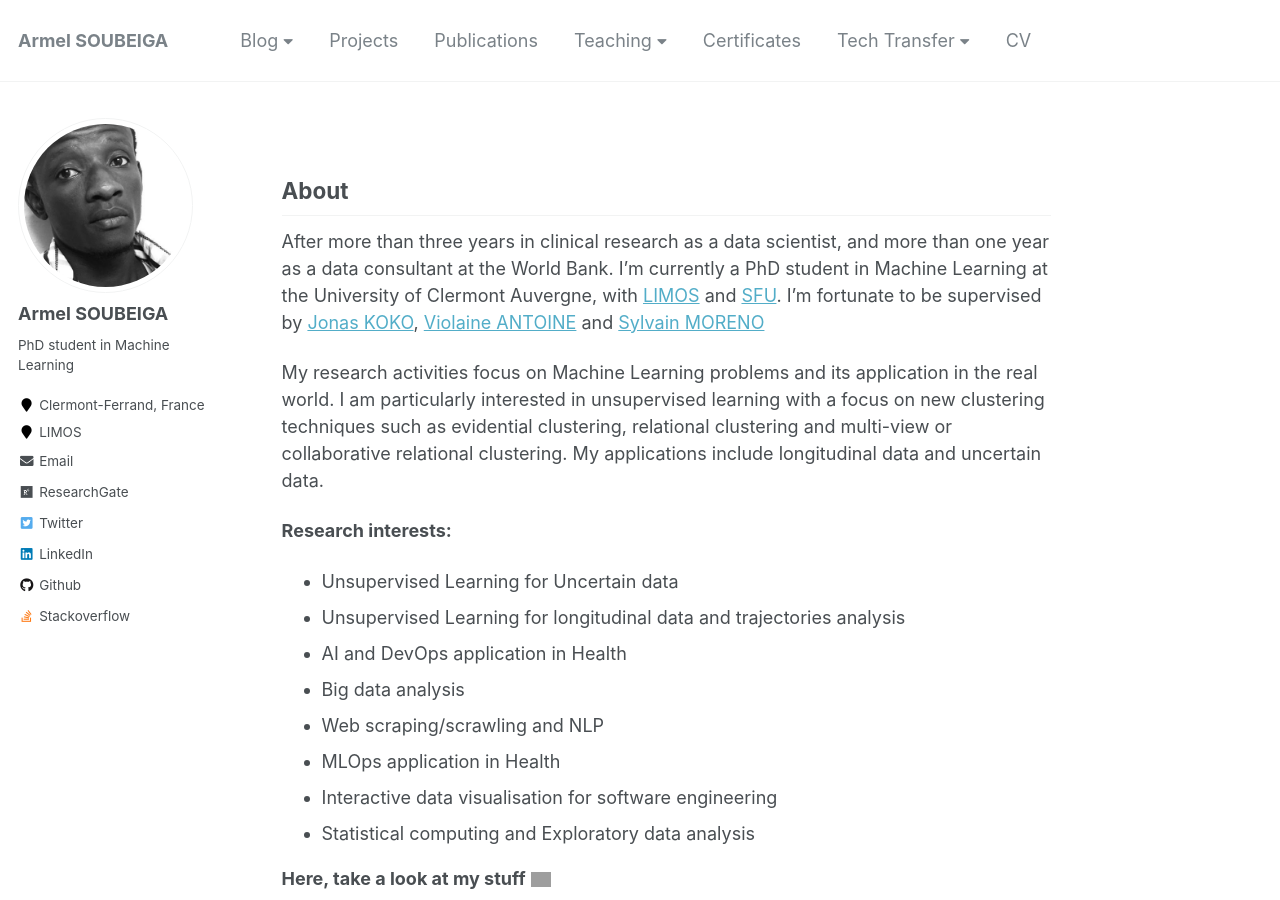
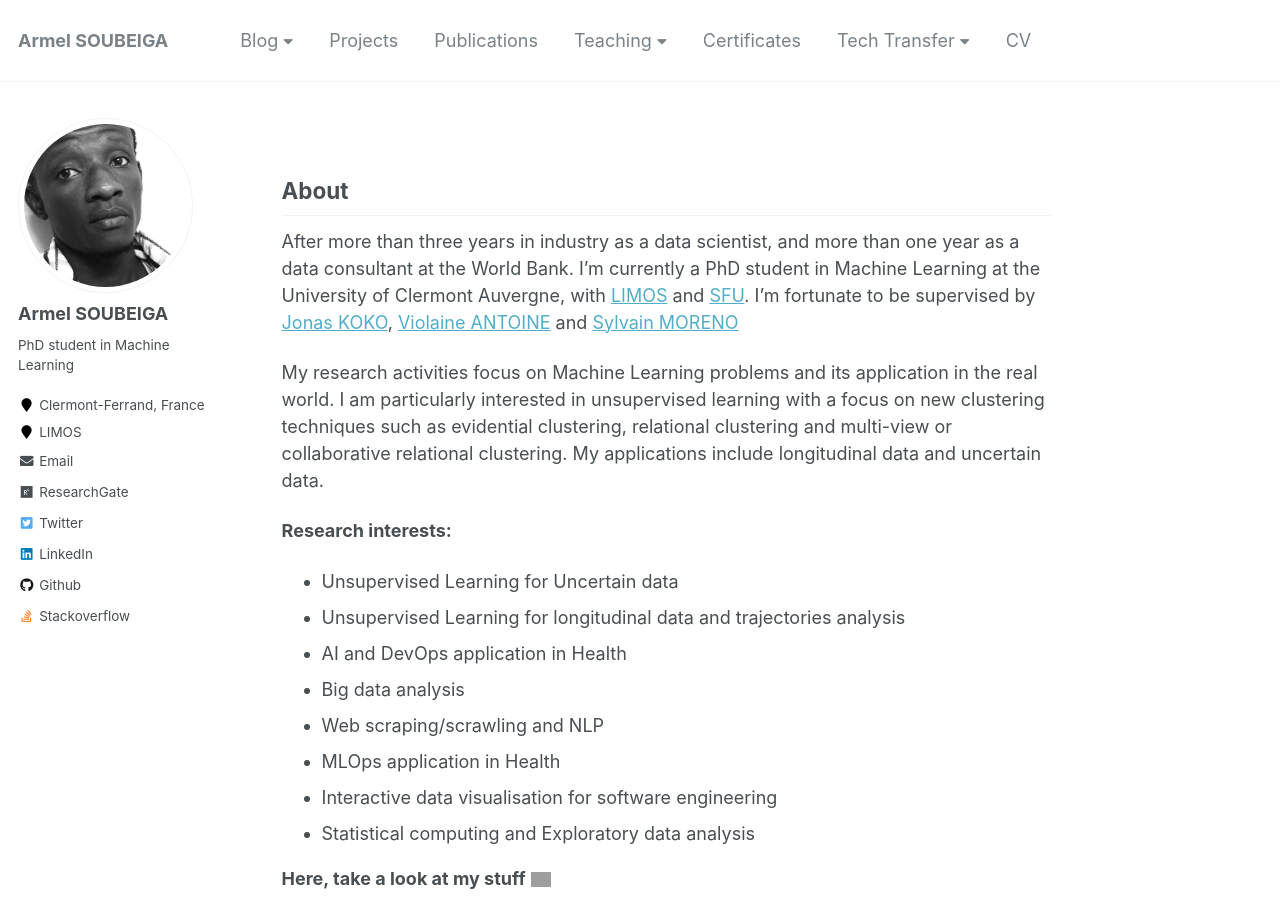
Before and after one commit to armelsoubeiga/armelsoubeiga.github.io, a Jekyll site: the page built from _pages/about.md, in a window 1280 px wide and 900 px high. Built offline with Jekyll 4.4.1, drawn with Linux system fonts in a browser that asks for light colours; grey boxes are pictures that could not be loaded.

Commit message:
Update about.md

```diff
--- a/_pages/about.md
+++ b/_pages/about.md
@@ -10,7 +10,7 @@ redirect_from:
 
 About
 ------
-After more than three years in clinical research as a data scientist, and more than one year as a data consultant at the World Bank. I'm currently a PhD student in Machine Learning at the University of Clermont Auvergne, with [LIMOS](https://limos.fr/) and [SFU](https://www.sfu.ca/). I'm fortunate to be supervised by [Jonas KOKO](https://perso.isima.fr/~jokoko/), [ Violaine ANTOINE](https://perso.isima.fr/~viantoin/) and [Sylvain MORENO](https://www.digitalhealthcircle.ca/)
+After more than three years in industry as a data scientist, and more than one year as a data consultant at the World Bank. I'm currently a PhD student in Machine Learning at the University of Clermont Auvergne, with [LIMOS](https://limos.fr/) and [SFU](https://www.sfu.ca/). I'm fortunate to be supervised by [Jonas KOKO](https://perso.isima.fr/~jokoko/), [ Violaine ANTOINE](https://perso.isima.fr/~viantoin/) and [Sylvain MORENO](https://www.digitalhealthcircle.ca/)
 
 My research activities focus on Machine Learning problems and its application in the real world. I am particularly interested in unsupervised learning with a focus on new clustering techniques such as evidential clustering, relational clustering and multi-view or collaborative relational clustering. My applications include longitudinal data and uncertain data.
 
```
